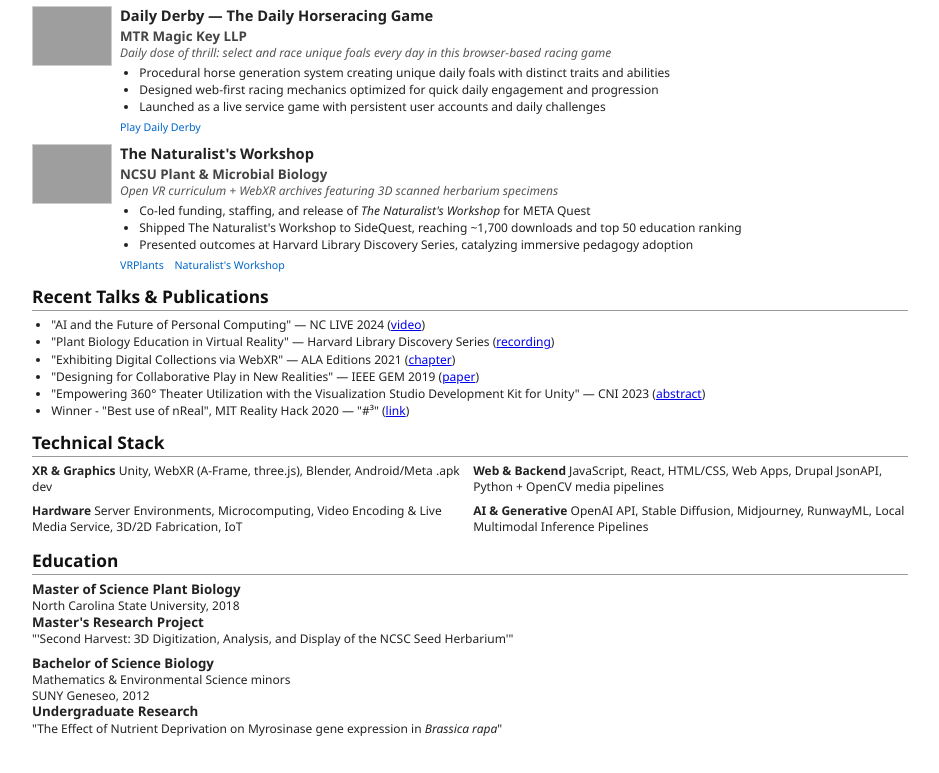
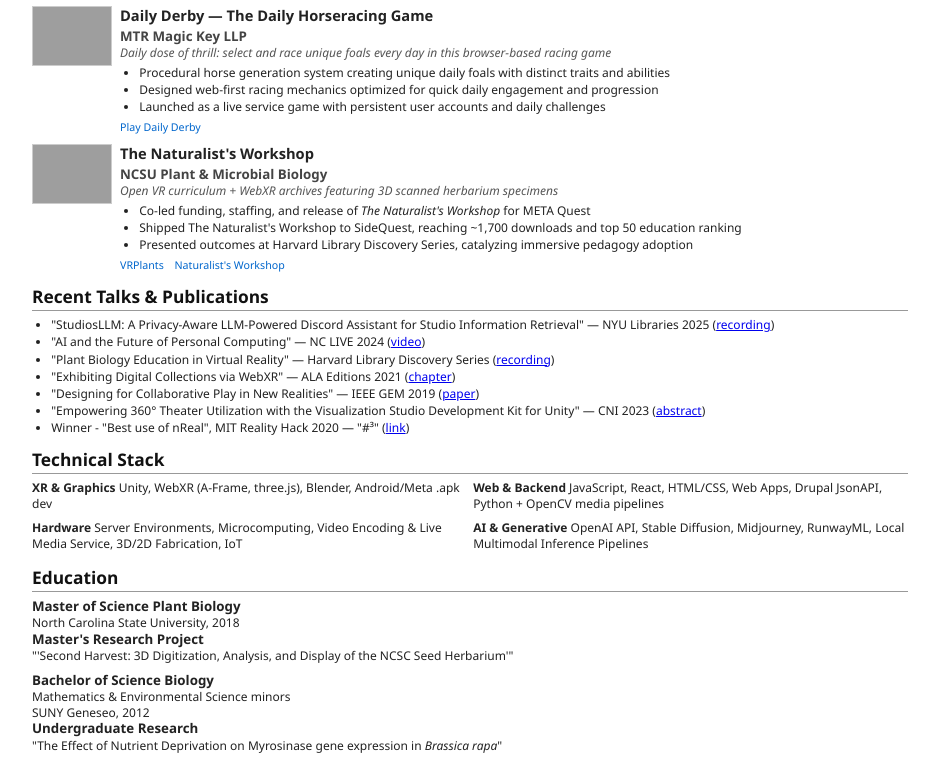
Before and after one commit to technobotanist/technobotanist.github.io, a plain HTML site: page cv.html in a window 1280 px wide. Shown: the part 1562-2335 px from the top of the page, without its empty margins (170-1109 px from the left). Drawn offline with Linux system fonts and the light colour scheme; grey boxes are pictures that could not be loaded.

Commit message:
Add new talk to Recent Talks & Publications section
Added 'StudiosLLM: A Privacy-Aware LLM-Powered Discord Assistant for Studio Information Retrieval' presented at NYU Libraries 2025, including a link to the recording.

```diff
--- a/cv.html
+++ b/cv.html
@@ -467,6 +467,7 @@
   <section>
     <h2>Recent Talks & Publications</h2>
     <ul>
+    <li>"StudiosLLM: A Privacy-Aware LLM-Powered Discord Assistant for Studio Information Retrieval" — NYU Libraries 2025 (<a href="https://nyu.zoom.us/rec/play/P-lWgquxsSoMvJQX5F1FH7DXrhAcBgVNz0ozAqDUl-aKLYMo-nmeiDykGvrLqM_y9ACXQuotHRjlj1Fw.ZVQP22z8XdCYR-GS">recording</a>)</li>
       <li>"AI and the Future of Personal Computing" — NC LIVE 2024 (<a href="https://www.youtube.com/watch?v=mt7eClWSvOg">video</a>)</li>
       <li>"Plant Biology Education in Virtual Reality" — Harvard Library Discovery Series (<a href="https://harvard.hosted.panopto.com/Panopto/Pages/Embed.aspx?id=b8ebdb91-c3e8-4e88-8c4a-acd9014d7379">recording</a>)</li>
       <li>"Exhibiting Digital Collections via WebXR" — ALA Editions 2021 (<a href="https://www.alastore.ala.org/content/32-virtual-augmented-and-mixed-reality-programs-libraries">chapter</a>)</li>
```
